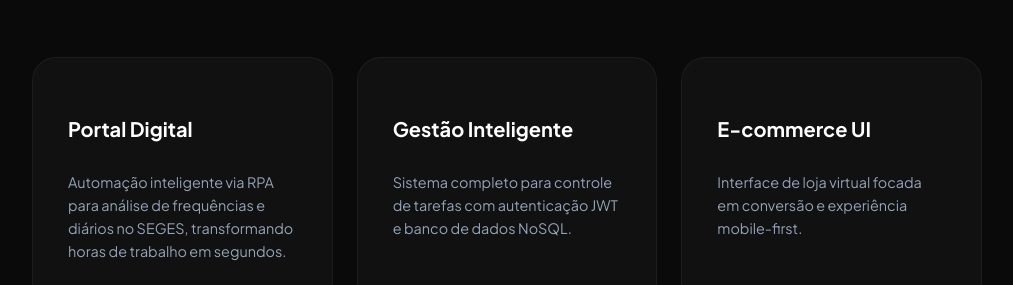
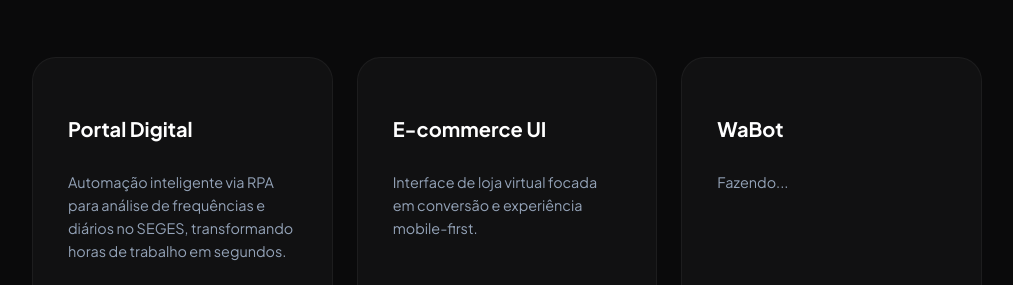
Before and after one commit to sGabDev/portfolio, a plain HTML site: page index.html in a window 1280 px wide. Shown: the part 1488-1773 px from the top of the page, without its empty margins (133-1146 px from the left). Drawn offline with Linux system fonts and the light colour scheme.

```diff
--- a/index.html
+++ b/index.html
@@ -204,13 +204,13 @@
                     <a href="https://github.com/sGabDev/portal_digital">GitHub <i class="fa-brands fa-github"></i></a>
                 </div>
                 <div class="project-card">
-                    <h3>Gestão Inteligente</h3>
-                    <p>Sistema completo para controle de tarefas com autenticação JWT e banco de dados NoSQL.</p>
-                    <a href="#">GitHub <i class="fa-brands fa-github"></i></a>
+                    <h3>E-commerce UI</h3>
+                    <p>Interface de loja virtual focada em conversão e experiência mobile-first.</p>
+                    <a href="https://github.com/sGabDev/e-commerce-UI">GitHub <i class="fa-brands fa-github"></i></a>
                 </div>
                 <div class="project-card">
-                    <h3>E-commerce UI</h3>
-                    <p>Interface de loja virtual focada em conversão e experiência mobile-first.</p>
+                    <h3>WaBot</h3>
+                    <p>Fazendo...</p>
                     <a href="#">GitHub <i class="fa-brands fa-github"></i></a>
                 </div>
             </div>
```
